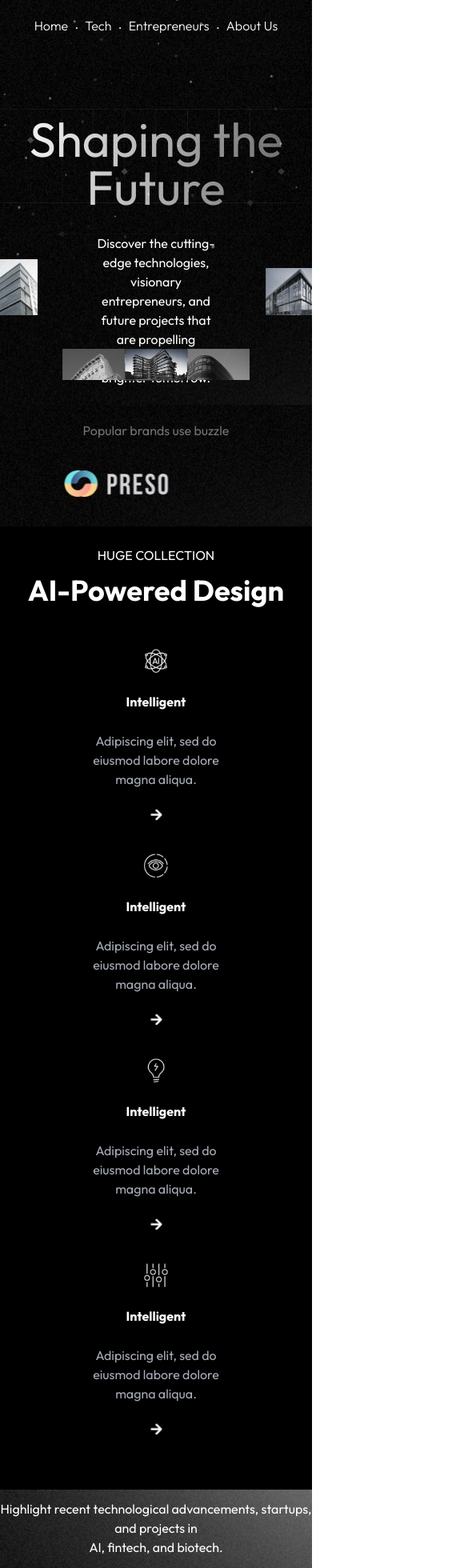
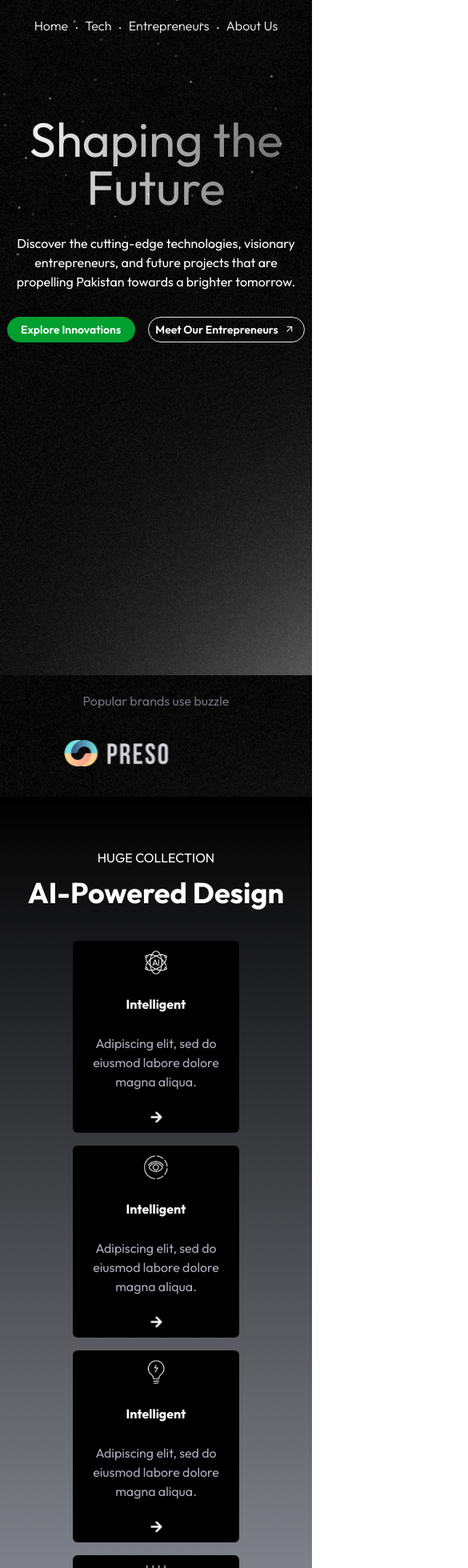
Before and after one commit to anasmubashar/Pakistan-Pride-Comp, a Next.js app: page / in a window 390 px wide. Shown: the top 1960 px of the page at 80% size, 585 px wide, since content can reach past the window. Built offline with nearby package versions, Linux system fonts and the light colour scheme.

Commit message:
responsiveness

```diff
--- a/src/app/components/Collection.jsx
+++ b/src/app/components/Collection.jsx
@@ -2,11 +2,11 @@ import Image from "next/image";
 
 export default function Collection() {
   return (
-    <div className="sm:h-[45vh] h-auto bg-black text-white flex flex-col items-center">
+    <div className="h-full py-10 bg-gradient-to-b from-black to-[#A8ACB7] text-white flex flex-col items-center">
       <p className="text-white mt-6">HUGE COLLECTION</p>
       <h2 className="text-white mt-3 text-4xl font-bold">AI-Powered Design</h2>
       <div className=" w-[90%] md:w-[70%] mx-auto gap-4 flex flex-col md:flex-row justify-center md:items-baseline items-center mt-10 sm:pb-0 pb-14">
-        <div className="h-60 w-52 bg-black flex flex-col justify-around  items-center sm:flex-nowrap flex-wrap">
+        <div className="h-60 w-52 rounded-md bg-black flex flex-col justify-around  items-center sm:flex-nowrap flex-wrap">
           <Image src="/Col2.png" alt="Collection 1" width={30} height={30} />
           <p className="font-bold">Intelligent</p>
           <p className="text-[#A8ACB7] text-center">
@@ -20,7 +20,7 @@ export default function Collection() {
             height={15}
           />
         </div>
-        <div className="h-60 w-52 bg-black flex flex-col justify-around items-center">
+        <div className="h-60 w-52 rounded-md bg-black flex flex-col justify-around items-center">
           <Image src="/Col3.png" alt="Collection 1" width={30} height={30} />
           <p className="font-bold">Intelligent</p>
           <p className="text-[#A8ACB7] text-center">
@@ -34,7 +34,7 @@ export default function Collection() {
             height={15}
           />
         </div>
-        <div className="h-60 w-52 bg-black flex flex-col justify-around items-center">
+        <div className="h-60 w-52 rounded-md bg-black flex flex-col justify-around items-center">
           <Image src="/Col4.png" alt="Collection 1" width={30} height={30} />
           <p className="font-bold">Intelligent</p>
           <p className="text-[#A8ACB7] text-center">
@@ -48,7 +48,7 @@ export default function Collection() {
             height={15}
           />
         </div>
-        <div className="h-60 w-52 bg-black flex flex-col justify-around items-center">
+        <div className="h-60 w-52 rounded-md bg-black flex flex-col justify-around items-center">
           <Image src="/Col1.png" alt="Collection 1" width={30} height={30} />
           <p className="font-bold">Intelligent</p>
           <p className="text-[#A8ACB7] text-center">
--- a/src/app/components/Entrepreneurs.jsx
+++ b/src/app/components/Entrepreneurs.jsx
@@ -2,7 +2,7 @@ import Image from "next/image";
 
 export default function Entrepreneurs() {
   return (
-    <div className="bg-black h-[50vh] relative text-white flex flex-col ">
+    <div className="bg-black min-h-[100vh] pt-10 py-10 relative text-white flex flex-col ">
       <Image
         className="absolute top-0 right-0 left-0 mx-auto z-auto"
         width={700}
@@ -17,7 +17,14 @@ export default function Entrepreneurs() {
         Discover the inspiring stories of young Pakistani entrepreneurs who{" "}
         <br /> are shaping the future of innovation.
       </p>
-      <div className="flex justify-center items-center absolute bottom-0 overflow-hidden w-full">
+      <div style={{position: "absolute", transform: "translate(-50%, -64%)", left: "50%", top: "50%" }} className="flex flex-col max-w-[569px]">
+        <img
+          loading="lazy"
+          src="/nabeel.png"
+          alt=""
+          className="object-contain w-[400px] aspect-[1.94] shadow-[0px_4px_4px_rgba(0,0,0,0.25)]"
+        />
+      </div>      <div className="flex justify-center items-center absolute bottom-0 overflow-hidden w-full">
         <Image
           layout="intrinsic"
           src="/2.png"
--- a/src/app/components/Hero.jsx
+++ b/src/app/components/Hero.jsx
@@ -2,34 +2,34 @@ import Image from "next/image";
 
 export default function Hero() {
   return (
-    <div className="w-full h-[60vh]  bg-[url('/Light.png')] text-white relative overflow-hidden">
+    <div className="w-full min-h-[100vh] bg-[url('/Light.png')] text-white relative overflow-hidden">
       <img
-        className="absolute z-[1] w-full h-full object-contain"
+        className="absolute z-[1] w-full h-full object-contain hidden md:block"
         src="/Line.png"
         alt="line"
       />
       <img
-        className="absolute z-[10] bottom-0 left-[20%] w-[20%] h-[20%] object-contain"
+        className="absolute z-[10] bottom-0 left-[20%] w-[20%] h-[20%] object-contain hidden md:block"
         src="/building1.png"
         alt="building"
       />
       <img
-        className="absolute z-[10] bottom-0 left-[40%] w-[20%] h-[20%] object-contain"
+        className="absolute z-[10] bottom-20 left-[40%] w-[20%] h-[20%] object-contain hidden md:block"
         src="/building2.png"
         alt="building"
       />
       <img
-        className="absolute z-[10] bottom-0 left-[60%] w-[20%] h-[20%] object-contain"
+        className="absolute z-[10] bottom-0 left-[60%] w-[20%] h-[20%] object-contain hidden md:block"
         src="/building3.png"
         alt="building"
       />
       <img
-        className="absolute z-[10] bottom-28 right-0 w-[15%]  object-contain"
+        className="absolute z-[10] bottom-28 right-0 w-[15%]  object-contain hidden md:block"
         src="/building4.png"
         alt="building"
       />
       <img
-        className="absolute z-[10] bottom-28 left-0 w-[12%]  object-contain"
+        className="absolute z-[10] bottom-28 left-0 w-[12%]  object-contain hidden md:block"
         src="/building5.png"
         alt="building"
       />
@@ -47,7 +47,7 @@ export default function Hero() {
       <h1 className="text-center text-gradient text-6xl mt-24">
         Shaping the Future
       </h1>
-      <p className="mx-auto text-center w-[40%] text-[rgba(255, 255, 255, 0.70)] mt-7 leading-6 mb-8">
+      <p className="mx-auto text-center w-[90%] md:w-[40%] text-[rgba(255, 255, 255, 0.70)] mt-7 leading-6 mb-8">
         Discover the cutting-edge technologies, visionary entrepreneurs, and
         future projects that are propelling Pakistan towards a brighter
         tomorrow.
--- a/src/app/components/Innovation.jsx
+++ b/src/app/components/Innovation.jsx
@@ -3,7 +3,7 @@ export default function Innovations() {
   return (
     <div className="bg-[url('/Light.png')] h-auto relative">
       <div className="bg-[url('/Line.png')] h-full z-10">
-        <div className="flex justify-between items-center">
+        <div className="flex justify-between items-center flex-wrap flex-col-reverse  md:flex-row md:flex-nowrap">
           <Image
             className="self-end"
             layout="intrinsic"
@@ -13,12 +13,12 @@ export default function Innovations() {
             alt="Person in vr"
             objectFit="cover"
           />
-          <div className="md:mr-[10vw]">
+          <div className="mt-10 md:mt-0 md:ml-0 md:mr-[10vw]">
             <h1 className="text-start text-gradient text-6xl">
               Innovation <br /> you can see, <br /> hear, and feel.
             </h1>
             <div className="flex gap-4 mt-10">
-              <button className="h-8 font-semibold text-sm w-auto px-4 rounded-full bg-[#009F30] text-white">
+              <button className="h-8 font-semibold text-sm w-auto px-7 rounded-full bg-[#009F30] text-white">
                 Demo
               </button>
               <button className="h-8 text-[14px] w-auto px-4 border-[0.656px] font-semibold border-[rgba(255, 255, 255, 0.20)] gap-1 rounded-full flex justify-center items-center bg-transparent">
--- a/src/app/components/Technologies.jsx
+++ b/src/app/components/Technologies.jsx
@@ -2,12 +2,16 @@ import Image from "next/image";
 
 export default function Technologies() {
   return (
-    <div className="h-[50vh] bg-[url('/Light4.png')] text-white flex flex-col items-center">
-      <p className="mx-auto text-center mt-3">
+    <div className="min-h-[100vh] bg-[url('/Light4.png')] text-white flex flex-col items-center pt-10 pb-20">
+      <h2 className="text-white mt-3 text-4xl font-bold">AI-Powered Design</h2>
+      <p className="mx-auto text-center mt-3 hidden md:block">
         Highlight recent technological advancements, startups, and projects in
         <br /> AI, fintech, and biotech.
       </p>
-      <div class="grid grid-cols-4 grid-rows-3 gap-4 w-[80%] h-[70%] mt-4">
+      <p className="mx-auto text-center mt-3 px-4 block md:hidden pb-2">
+        Highlight recent technological advancements, startups, and projects in AI, fintech, and biotech.
+      </p>
+      <div class="grid grid-cols-4 grid-rows-3 gap-4 w-[93%] md:w-[80%] h-[70%] mt-4">
         <div class="border border-white rounded-xl bg-[url('/fintech.png')]">
           Fintech
         </div>
@@ -23,7 +27,7 @@ export default function Technologies() {
         <div class="col-start-2 col-span-2 row-start-2 row-span-2 border border-white rounded-xl bg-[url('/iot.png')]">
           05
         </div>
-        <div class="border border-white rounded-xl bg-[url('/ai.png')]">06</div>
+        <div class="border border-white rounded-xl bg-[url('/ai.png')] h-[200px]">06</div>
         <div class="border border-white rounded-xl bg-[url('/ai2.png')]">
           07
         </div>
--- a/src/app/components/Vision.jsx
+++ b/src/app/components/Vision.jsx
@@ -46,7 +46,7 @@ const Vision = () => {
         },
     ];
     return (
-    <div className="bg-[#111204] min-h-screen w-full flex flex-col items-center pt-10">
+        <div className="bg-[#111204] pb-20 min-h-screen w-full flex flex-col items-center pt-10">
             <h1 className="text-[#009F30]">BLOGS</h1>
             <h2 className="text-white mt-3 text-4xl font-bold">AI-Powered Design</h2>
             <p className="text-white text-center mt-3 text-md font-light">
@@ -54,11 +54,11 @@ const Vision = () => {
                 <br /> can be expected in the coming years.
             </p>
             <div class="grid place-items-center min-h-screen mx-auto">
-        <div className="grid grid-cols-6 md:grid-cols-12 px-10 mt-10 mx-auto">
+                <div className="grid grid-cols-6 md:grid-cols-12 px-4 md:px-10 mt-10 mx-auto">
                     {visionData.map((Item) => (
                         <div
                             key={Item.subTitile}
-              className="col-span-12 md:col-span-6 border-[#13250A] border-2 rounded-3xl flex m-3 pr-2 "
+                            className="col-span-12 md:col-span-6 border-[#13250A] border-2 rounded-3xl flex m-3 pr-2 bg-[#151706]"
                         >
                             <Image src={Item.image} width={190} height={190} alt="" />
                             <div className="ml-10">
@@ -74,6 +74,9 @@ const Vision = () => {
                     ))}
                 </div>
             </div>
+            <button className="h-8 mt-5 font-semibold text-sm w-auto px-8 cursor-pointer hover:opacity-80 transition-all rounded-full bg-[#009F30] text-white">
+                Load More
+            </button>
         </div>
     );
 };
```
Also changed, not shown: src/app/components/Footer.jsx (+17 -17 lines), public/nabeel.png (added). Lines whose indentation alone changed are shown as unchanged.
